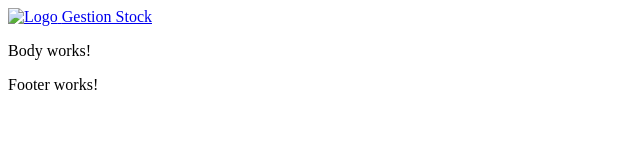
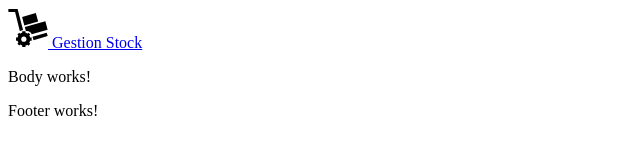
Before and after one commit to jlg-formation/fan-june-2023, a website: page front/index.html in a window 1280 px wide. Shown: the whole page, without its empty margins (0-640 px from the left). Drawn offline with nearby package versions, Linux system fonts and the light colour scheme.

Commit message:
dev: added css and image

```diff
--- a/front/index.html
+++ b/front/index.html
@@ -8,6 +8,7 @@
     <script src="./node_modules/angular/angular.js"></script>
     <script src="main.js"></script>
     <script src="layout/layout.js"></script>
+    <link rel="stylesheet" href="style.css" />
     <title>Gestion Stock</title>
   </head>
   <body ng-app="myApp">
--- /dev/null
+++ b/front/style.css
@@ -0,0 +1,3 @@
+header img {
+  height: 2.5em;
+}
```
Also changed, not shown: front/assets/logo.svg (added).
